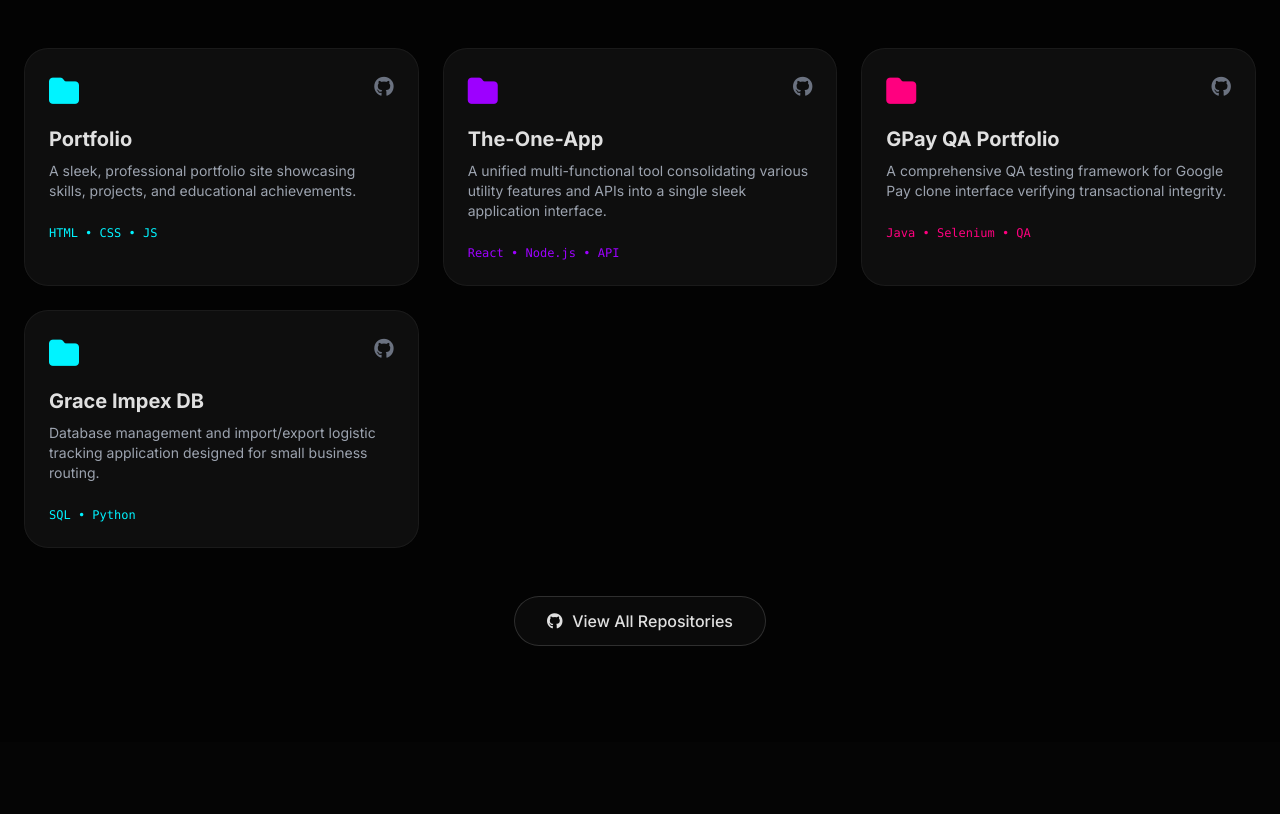
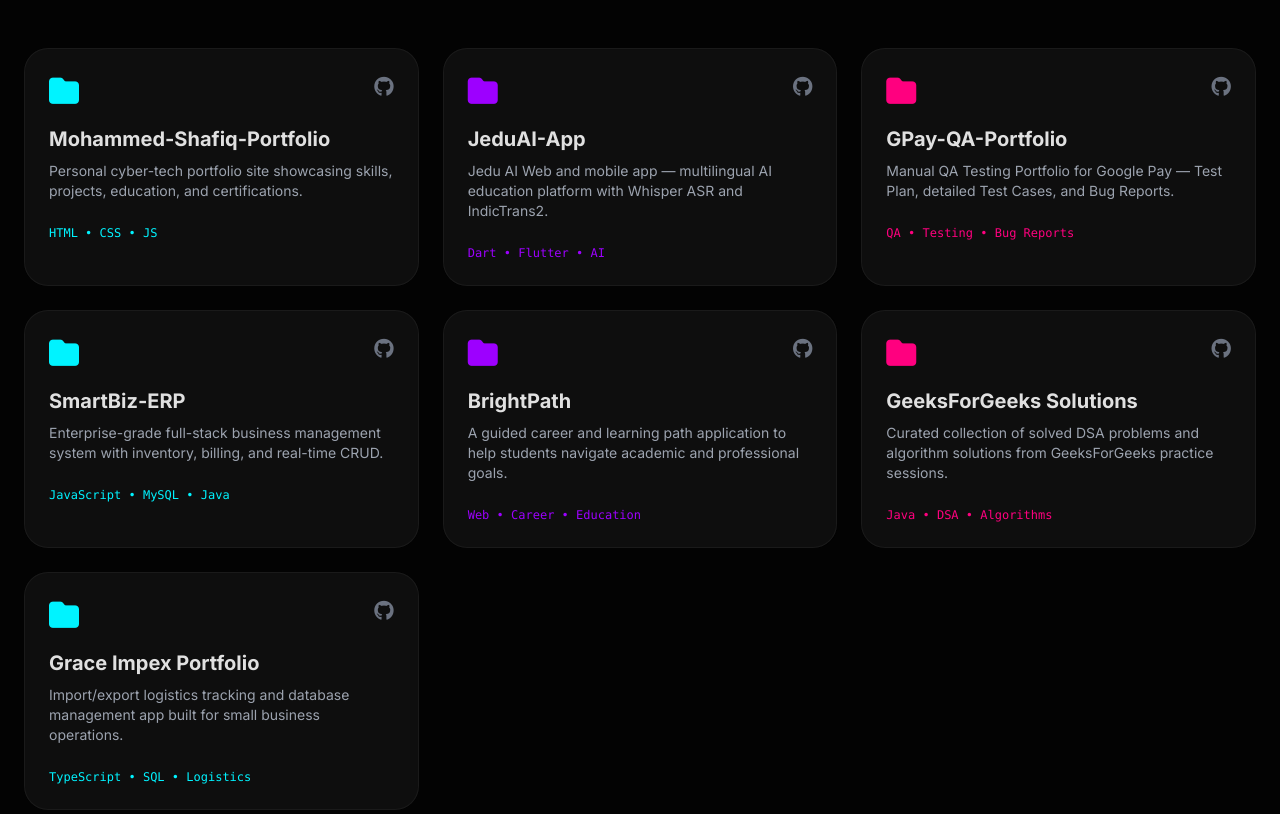
Before and after one commit to Shafiq-456/Mohammed-Shafiq-Portfolio, a plain HTML site: page index.html in a window 1280 px wide. Shown: the part 4400-5214 px from the top of the page. Drawn offline with nearby package versions, Linux system fonts and the light colour scheme.

Commit message:
feat: update GitHub Arsenal with all 7 real public repos

```diff
--- a/index.html
+++ b/index.html
@@ -619,42 +619,84 @@
         <span class="grad-line mx-auto"></span>
       </div>
       <div class="grid md:grid-cols-2 lg:grid-cols-3 gap-6">
-        <a href="https://github.com/Shafiq-456/Portfolio" target="_blank" class="glass-card p-6 reveal group block hover:-translate-y-2 transition-all">
+
+        <!-- 1. Portfolio -->
+        <a href="https://github.com/Shafiq-456/Mohammed-Shafiq-Portfolio" target="_blank" class="glass-card p-6 reveal group block hover:-translate-y-2 transition-all">
           <div class="flex justify-between items-start mb-4">
             <i class="fa-solid fa-folder text-3xl text-[var(--cyan)]"></i>
             <i class="fa-brands fa-github text-xl text-gray-500 group-hover:text-white transition-colors"></i>
           </div>
-          <h3 class="font-bold text-xl mb-2 group-hover:text-[var(--cyan)] transition-colors">Portfolio</h3>
-          <p class="text-sm text-gray-400 mb-6">A sleek, professional portfolio site showcasing skills, projects, and educational achievements.</p>
+          <h3 class="font-bold text-xl mb-2 group-hover:text-[var(--cyan)] transition-colors">Mohammed-Shafiq-Portfolio</h3>
+          <p class="text-sm text-gray-400 mb-6">Personal cyber-tech portfolio site showcasing skills, projects, education, and certifications.</p>
           <div class="text-xs text-[var(--cyan)] font-mono">HTML • CSS • JS</div>
         </a>
-        <a href="https://github.com/Shafiq-456/The-One-App" target="_blank" class="glass-card p-6 reveal block group hover:-translate-y-2 transition-all">
+
+        <!-- 2. JeduAI App -->
+        <a href="https://github.com/Shafiq-456/JeduAI-App" target="_blank" class="glass-card p-6 reveal block group hover:-translate-y-2 transition-all">
           <div class="flex justify-between items-start mb-4">
             <i class="fa-solid fa-folder text-3xl text-[var(--purple)]"></i>
             <i class="fa-brands fa-github text-xl text-gray-500 group-hover:text-white transition-colors"></i>
           </div>
-          <h3 class="font-bold text-xl mb-2 group-hover:text-[var(--purple)] transition-colors">The-One-App</h3>
-          <p class="text-sm text-gray-400 mb-6">A unified multi-functional tool consolidating various utility features and APIs into a single sleek application interface.</p>
-          <div class="text-xs text-[var(--purple)] font-mono">React • Node.js • API</div>
+          <h3 class="font-bold text-xl mb-2 group-hover:text-[var(--purple)] transition-colors">JeduAI-App</h3>
+          <p class="text-sm text-gray-400 mb-6">Jedu AI Web and mobile app — multilingual AI education platform with Whisper ASR and IndicTrans2.</p>
+          <div class="text-xs text-[var(--purple)] font-mono">Dart • Flutter • AI</div>
         </a>
+
+        <!-- 3. GPay QA Portfolio -->
         <a href="https://github.com/Shafiq-456/GPay-QA-Portfolio" target="_blank" class="glass-card p-6 reveal block group hover:-translate-y-2 transition-all">
           <div class="flex justify-between items-start mb-4">
             <i class="fa-solid fa-folder text-3xl text-[var(--pink)]"></i>
             <i class="fa-brands fa-github text-xl text-gray-500 group-hover:text-white transition-colors"></i>
           </div>
-          <h3 class="font-bold text-xl mb-2 group-hover:text-[var(--pink)] transition-colors">GPay QA Portfolio</h3>
-          <p class="text-sm text-gray-400 mb-6">A comprehensive QA testing framework for Google Pay clone interface verifying transactional integrity.</p>
-          <div class="text-xs text-[var(--pink)] font-mono">Java • Selenium • QA</div>
+          <h3 class="font-bold text-xl mb-2 group-hover:text-[var(--pink)] transition-colors">GPay-QA-Portfolio</h3>
+          <p class="text-sm text-gray-400 mb-6">Manual QA Testing Portfolio for Google Pay — Test Plan, detailed Test Cases, and Bug Reports.</p>
+          <div class="text-xs text-[var(--pink)] font-mono">QA • Testing • Bug Reports</div>
         </a>
-        <a href="https://github.com/Shafiq-456/Grace-Impex" target="_blank" class="glass-card p-6 reveal block group hover:-translate-y-2 transition-all">
+
+        <!-- 4. SmartBiz ERP -->
+        <a href="https://github.com/Shafiq-456/SmartBiz-ERP" target="_blank" class="glass-card p-6 reveal block group hover:-translate-y-2 transition-all">
           <div class="flex justify-between items-start mb-4">
             <i class="fa-solid fa-folder text-3xl text-[var(--cyan)]"></i>
             <i class="fa-brands fa-github text-xl text-gray-500 group-hover:text-white transition-colors"></i>
           </div>
-          <h3 class="font-bold text-xl mb-2 group-hover:text-[var(--cyan)] transition-colors">Grace Impex DB</h3>
-          <p class="text-sm text-gray-400 mb-6">Database management and import/export logistic tracking application designed for small business routing.</p>
-          <div class="text-xs text-[var(--cyan)] font-mono">SQL • Python</div>
+          <h3 class="font-bold text-xl mb-2 group-hover:text-[var(--cyan)] transition-colors">SmartBiz-ERP</h3>
+          <p class="text-sm text-gray-400 mb-6">Enterprise-grade full-stack business management system with inventory, billing, and real-time CRUD.</p>
+          <div class="text-xs text-[var(--cyan)] font-mono">JavaScript • MySQL • Java</div>
         </a>
+
+        <!-- 5. BrightPath -->
+        <a href="https://github.com/Shafiq-456/BrightPath" target="_blank" class="glass-card p-6 reveal block group hover:-translate-y-2 transition-all">
+          <div class="flex justify-between items-start mb-4">
+            <i class="fa-solid fa-folder text-3xl text-[var(--purple)]"></i>
+            <i class="fa-brands fa-github text-xl text-gray-500 group-hover:text-white transition-colors"></i>
+          </div>
+          <h3 class="font-bold text-xl mb-2 group-hover:text-[var(--purple)] transition-colors">BrightPath</h3>
+          <p class="text-sm text-gray-400 mb-6">A guided career and learning path application to help students navigate academic and professional goals.</p>
+          <div class="text-xs text-[var(--purple)] font-mono">Web • Career • Education</div>
+        </a>
+
+        <!-- 6. GeeksForGeeks Solutions -->
+        <a href="https://github.com/Shafiq-456/geeksforgeeks-solutions" target="_blank" class="glass-card p-6 reveal block group hover:-translate-y-2 transition-all">
+          <div class="flex justify-between items-start mb-4">
+            <i class="fa-solid fa-folder text-3xl text-[var(--pink)]"></i>
+            <i class="fa-brands fa-github text-xl text-gray-500 group-hover:text-white transition-colors"></i>
+          </div>
+          <h3 class="font-bold text-xl mb-2 group-hover:text-[var(--pink)] transition-colors">GeeksForGeeks Solutions</h3>
+          <p class="text-sm text-gray-400 mb-6">Curated collection of solved DSA problems and algorithm solutions from GeeksForGeeks practice sessions.</p>
+          <div class="text-xs text-[var(--pink)] font-mono">Java • DSA • Algorithms</div>
+        </a>
+
+        <!-- 7. Grace Impex -->
+        <a href="https://github.com/Shafiq-456/grace-impex-portfolio" target="_blank" class="glass-card p-6 reveal block group hover:-translate-y-2 transition-all">
+          <div class="flex justify-between items-start mb-4">
+            <i class="fa-solid fa-folder text-3xl text-[var(--cyan)]"></i>
+            <i class="fa-brands fa-github text-xl text-gray-500 group-hover:text-white transition-colors"></i>
+          </div>
+          <h3 class="font-bold text-xl mb-2 group-hover:text-[var(--cyan)] transition-colors">Grace Impex Portfolio</h3>
+          <p class="text-sm text-gray-400 mb-6">Import/export logistics tracking and database management app built for small business operations.</p>
+          <div class="text-xs text-[var(--cyan)] font-mono">TypeScript • SQL • Logistics</div>
+        </a>
+
       </div>
       <div class="text-center mt-12">
         <a href="https://github.com/Shafiq-456?tab=repositories" target="_blank" class="btn-ghost px-8 py-3"><i class="fa-brands fa-github"></i> View All Repositories</a>
```
